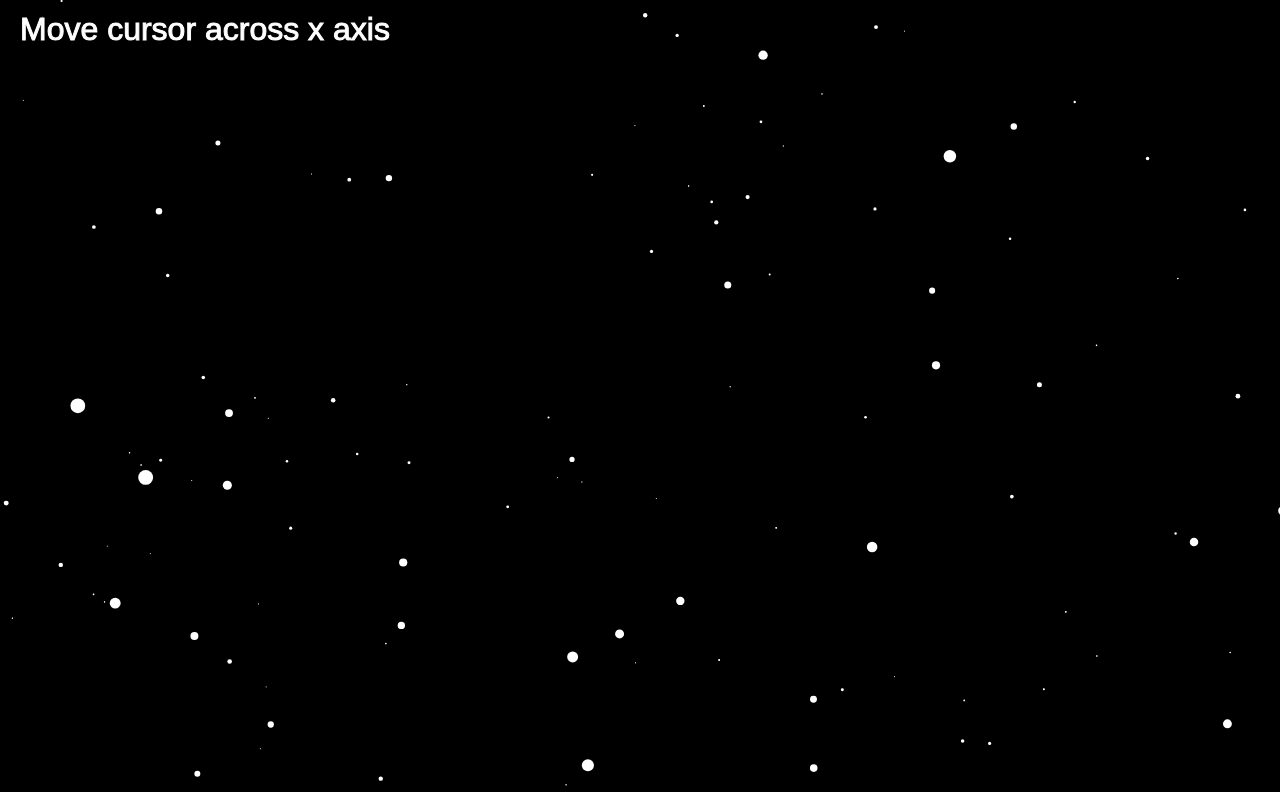
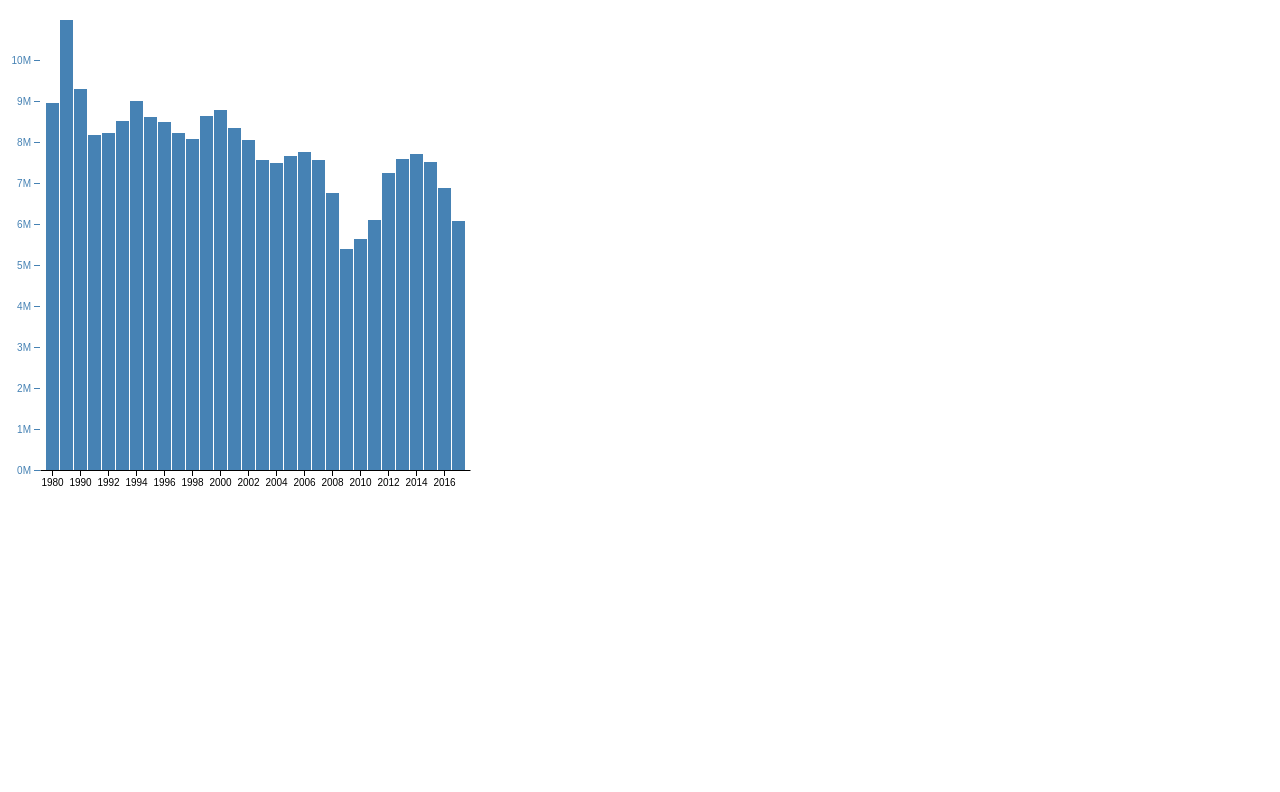
Before and after one commit to fan-boy/inst630, a React (Create React App) app: page / in a window 1280 px wide. Shown: the top 792 px of the page. Built offline with nearby package versions, Linux system fonts and the light colour scheme.

Commit message:
get d3 working

```diff
--- a/package.json
+++ b/package.json
@@ -7,6 +7,7 @@
     "@testing-library/jest-dom": "^5.16.5",
     "@testing-library/react": "^13.4.0",
     "@testing-library/user-event": "^13.5.0",
+    "d3": "^7.6.1",
     "p5": "^1.4.2",
     "react": "^18.2.0",
     "react-dom": "^18.2.0",
--- a/src/App.js
+++ b/src/App.js
@@ -1,12 +1,47 @@
 import logo from './logo.svg';
 import Hero from './Components/Hero/Hero'
+import Barchart from './Components/BarChart/barchart';
 
 function App() {
+  const data = [
+    {year: 1980, efficiency: 24.3, sales: 8949000},
+    {year: 1985, efficiency: 27.6, sales: 10979000},
+    {year: 1990, efficiency: 28, sales: 9303000},
+    {year: 1991, efficiency: 28.4, sales: 8185000},
+    {year: 1992, efficiency: 27.9, sales: 8213000},
+    {year: 1993, efficiency: 28.4, sales: 8518000},
+    {year: 1994, efficiency: 28.3, sales: 8991000},
+    {year: 1995, efficiency: 28.6, sales: 8620000},
+    {year: 1996, efficiency: 28.5, sales: 8479000},
+    {year: 1997, efficiency: 28.7, sales: 8217000},
+    {year: 1998, efficiency: 28.8, sales: 8085000},
+    {year: 1999, efficiency: 28.3, sales: 8638000},
+    {year: 2000, efficiency: 28.5, sales: 8778000},
+    {year: 2001, efficiency: 28.8, sales: 8352000},
+    {year: 2002, efficiency: 29, sales: 8042000},
+    {year: 2003, efficiency: 29.5, sales: 7556000},
+    {year: 2004, efficiency: 29.5, sales: 7483000},
+    {year: 2005, efficiency: 30.3, sales: 7660000},
+    {year: 2006, efficiency: 30.1, sales: 7762000},
+    {year: 2007, efficiency: 31.2, sales: 7562000},
+    {year: 2008, efficiency: 31.5, sales: 6769000},
+    {year: 2009, efficiency: 32.9, sales: 5402000},
+    {year: 2010, efficiency: 33.9, sales: 5636000},
+    {year: 2011, efficiency: 33.1, sales: 6093000},
+    {year: 2012, efficiency: 35.3, sales: 7245000},
+    {year: 2013, efficiency: 36.4, sales: 7586000},
+    {year: 2014, efficiency: 36.5, sales: 7708000},
+    {year: 2015, efficiency: 37.2, sales: 7517000},
+    {year: 2016, efficiency: 37.7, sales: 6873000},
+    {year: 2017, efficiency: 39.4, sales: 6081000},
+  ]
+
+
   return (
     <div className="">
       <div className="w-full flex justify-center">
 
-        <Hero />
+        <Barchart data={data}/>
 
       </div>
     </div>
--- /dev/null
+++ b/src/Components/BarChart/barchart.js
@@ -0,0 +1,89 @@
+import React from 'react';
+import * as d3 from 'd3';
+import { useD3 } from '../../hooks/useD3';
+
+const Barchart = ({data}) => {
+    const ref = useD3(
+        (svg) => {
+          const height = 500;
+          const width = 500;
+          const margin = { top: 20, right: 30, bottom: 30, left: 40 };
+
+          const x = d3
+            .scaleBand()
+            .domain(data.map((d) => d.year))
+            .rangeRound([margin.left, width - margin.right])
+            .padding(0.1);
+
+          const y1 = d3
+            .scaleLinear()
+            .domain([0, d3.max(data, (d) => d.sales)])
+            .rangeRound([height - margin.bottom, margin.top]);
+
+          const xAxis = (g) =>
+            g.attr("transform", `translate(0,${height - margin.bottom})`).call(
+              d3
+                .axisBottom(x)
+                .tickValues(
+                  d3
+                    .ticks(...d3.extent(x.domain()), width / 40)
+                    .filter((v) => x(v) !== undefined)
+                )
+                .tickSizeOuter(0)
+            );
+
+          const y1Axis = (g) =>
+            g
+              .attr("transform", `translate(${margin.left},0)`)
+              .style("color", "steelblue")
+              .call(d3.axisLeft(y1).ticks(null, "s"))
+              .call((g) => g.select(".domain").remove())
+              .call((g) =>
+                g
+                  .append("text")
+                  .attr("x", -margin.left)
+                  .attr("y", 10)
+                  .attr("fill", "currentColor")
+                  .attr("text-anchor", "start")
+                  .text(data.y1)
+              );
+
+          svg.select(".x-axis").call(xAxis);
+          svg.select(".y-axis").call(y1Axis);
+
+          svg
+            .select(".plot-area")
+            .attr("fill", "steelblue")
+            .selectAll(".bar")
+            .data(data)
+            .join("rect")
+            .attr("class", "bar")
+            .attr("x", (d) => x(d.year))
+            .attr("width", x.bandwidth())
+            .attr("y", (d) => y1(d.sales))
+            .attr("height", (d) => y1(0) - y1(d.sales));
+        },
+        [data.length]
+      );
+
+
+    return (
+        <svg
+            ref={ref}
+          style={{
+            height: 500,
+            width: "100%",
+            marginRight: "0px",
+            marginLeft: "0px",
+          }}
+        >
+          <g className="plot-area" />
+          <g className="x-axis" />
+          <g className="y-axis" />
+        </svg>
+      );
+}
+
+
+
+export default Barchart;
--- /dev/null
+++ b/src/hooks/useD3.js
@@ -0,0 +1,12 @@
+import React from 'react';
+import * as d3 from 'd3';
+
+export const useD3 = (renderChartFn, dependencies) => {
+    const ref = React.useRef();
+
+    React.useEffect(() => {
+        renderChartFn(d3.select(ref.current));
+        return () => {};
+      }, dependencies);
+    return ref;
+}
```
Also changed, not shown: 1 other file (tests, documents, lock files or other folders).
